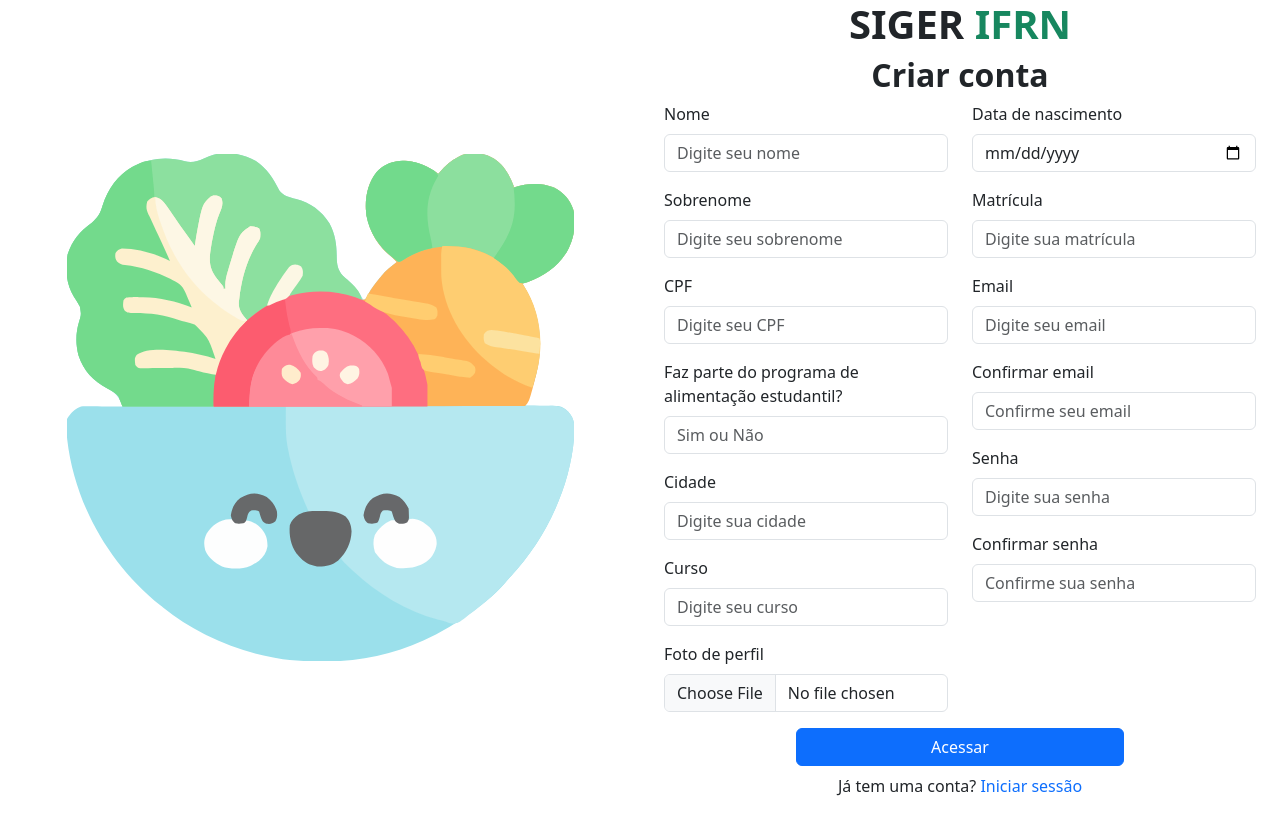
After one commit to FabricioS2/SIGER, a Django app: page /Cadastro_aluno in a window 1280 px wide. The commit adds this page. Run offline with Django 5.2, Linux system fonts and the light colour scheme; some libraries are stand-ins or nearby versions.

Commit message:
telas de login e cadastro

```diff
--- /dev/null
+++ b/siger/Login_Cadastro/static/Login_Cadastro/css/index.css
@@ -0,0 +1,7 @@
+.cor_verde{
+    color: rgba(23, 135, 95, 1);
+}
+
+.botao_longo{
+    width: 328px;
+}
--- /dev/null
+++ b/siger/Login_Cadastro/templates/Login_Cadastro/Cadastro_aluno.html
@@ -0,0 +1,83 @@
+{% extends 'Login_Cadastro/base.html'%}
+
+
+{%block form%}
+
+
+<form>
+    <h1><strong>SIGER</strong> <strong class="cor_verde">IFRN</strong></h1>
+    <h2><strong>Criar conta</strong></h2>
+
+    <div class="container">
+        <div class="row">
+            <!-- Coluna Esquerda -->
+            <div class="col-md-6">
+                <div class="mb-3 text-start">
+                    <label for="nome" class="form-label">Nome</label>
+                    <input type="text" class="form-control " id="nome" placeholder="Digite seu nome">
+                </div>
+                <div class="mb-3 text-start">
+                    <label for="sobrenome" class="form-label">Sobrenome</label>
+                    <input type="text" class="form-control " id="sobrenome" placeholder="Digite seu sobrenome">
+                </div>
+                <div class="mb-3 text-start">
+                    <label for="cpf" class="form-label">CPF</label>
+                    <input type="text" class="form-control " id="cpf" placeholder="Digite seu CPF">
+                </div>
+                <div class="mb-3 text-start">
+                    <label for="programa" class="form-label">Faz parte do programa de alimentação estudantil?</label>
+                    <input type="text" class="form-control " id="programa" placeholder="Sim ou Não">
+                </div>
+                <div class="mb-3 text-start">
+                    <label for="cidade" class="form-label">Cidade</label>
+                    <input type="text" class="form-control " id="cidade" placeholder="Digite sua cidade">
+                </div>
+                <div class="mb-3 text-start">
+                    <label for="curso" class="form-label">Curso</label>
+                    <input type="text" class="form-control " id="curso" placeholder="Digite seu curso">
+                </div>
+                <div class="mb-3 text-start">
+                    <label for="foto" class="form-label">Foto de perfil</label>
+                    <input type="file" class="form-control " id="foto">
+                </div>
+            </div>
+
+            <!-- Coluna Direita -->
+            <div class="col-md-6">
+                <div class="mb-3 text-start">
+                    <label for="nascimento" class="form-label">Data de nascimento</label>
+                    <input type="date" class="form-control " id="nascimento">
+                </div>
+                <div class="mb-3 text-start">
+                    <label for="matricula" class="form-label">Matrícula</label>
+                    <input type="text" class="form-control " id="matricula" placeholder="Digite sua matrícula">
+                </div>
+                <div class="mb-3 text-start">
+                    <label for="email" class="form-label">Email</label>
+                    <input type="email" class="form-control " id="email" placeholder="Digite seu email">
+                </div>
+                <div class="mb-3 text-start">
+                    <label for="confirmar_email" class="form-label">Confirmar email</label>
+                    <input type="email" class="form-control " id="confirmar_email" placeholder="Confirme seu email">
+                </div>
+                <div class="mb-3 text-start">
+                    <label for="senha" class="form-label">Senha</label>
+                    <input type="password" class="form-control " id="senha" placeholder="Digite sua senha">
+                </div>
+                <div class="mb-3 text-start">
+                    <label for="confirmar_senha" class="form-label">Confirmar senha</label>
+                    <input type="password" class="form-control " id="confirmar_senha" placeholder="Confirme sua senha">
+                </div>
+            </div>
+        </div>
+    </div>
+
+    <button type="submit" class="btn btn-primary form-label botao_longo">Acessar</button>
+
+    <p>Já tem uma conta? <a class="link-primary text-decoration-none" href="{% url 'Login' %}">Iniciar sessão</a></p>
+</form>
+
+
+
+
+{%endblock%}
--- a/siger/Login_Cadastro/templates/Login_Cadastro/base.html
+++ b/siger/Login_Cadastro/templates/Login_Cadastro/base.html
@@ -0,0 +1,31 @@
+{%load static%}
+
+
+<!DOCTYPE html>
+<html lang="en">
+
+<head>
+  <meta charset="UTF-8">
+  <meta name="viewport" content="width=device-width, initial-scale=1.0">
+  <link rel="stylesheet" href="{% static 'css/bootstrap.min.css' %}">
+  <link rel="stylesheet" href="{% static 'Login_Cadastro/css/index.css' %}">
+
+  <title>Login</title>
+</head>
+
+<body>
+  <div class="container-fluid vh-100">
+    <div class="row h-100">
+      <div class="col-md-6 text-white d-flex align-items-center justify-content-center">
+        <img src="{% static 'img/salad_9757124.svg' %}" alt="..." width="507" height="507">
+      </div>
+      <div class="col-md-6 d-flex align-items-center justify-content-center text-center">
+        {%block form%}
+
+        {%endblock%}
+      </div>
+    </div>
+  </div>
+</body>
+
+</html>
--- a/siger/Login_Cadastro/urls.py
+++ b/siger/Login_Cadastro/urls.py
@@ -2,5 +2,7 @@ from django.urls import path
 from . import views
 
 urlpatterns = [
-   path('', views.Login, name="Login")
+   path('', views.Login, name="Login"),
+   path('Cadastro_aluno', views.Cadastro_aluno, name="Cadastro_aluno"),
+   path('Cadastro_admistrador', views.Cadastro_admistrador, name="Cadastro_admistrador"),
 ]
--- a/siger/Login_Cadastro/views.py
+++ b/siger/Login_Cadastro/views.py
@@ -6,3 +6,10 @@ from django.http import HttpResponse
 
 def Login(request):
    return render(request, 'Login_Cadastro/login.html')
+
+def Cadastro_aluno(request):
+   return render(request, 'Login_Cadastro/Cadastro_aluno.html')
+
+
+def Cadastro_admistrador(request):
+   return render(request, 'Login_Cadastro/Cadastro_admistrador.html')
```
Also changed, not shown: siger/Login_Cadastro/templates/Login_Cadastro/Cadastro_admistrador.html (added, +83 -0 lines), siger/Login_Cadastro/templates/Login_Cadastro/login.html (+23 -41 lines), siger/db.sqlite3 (added).
